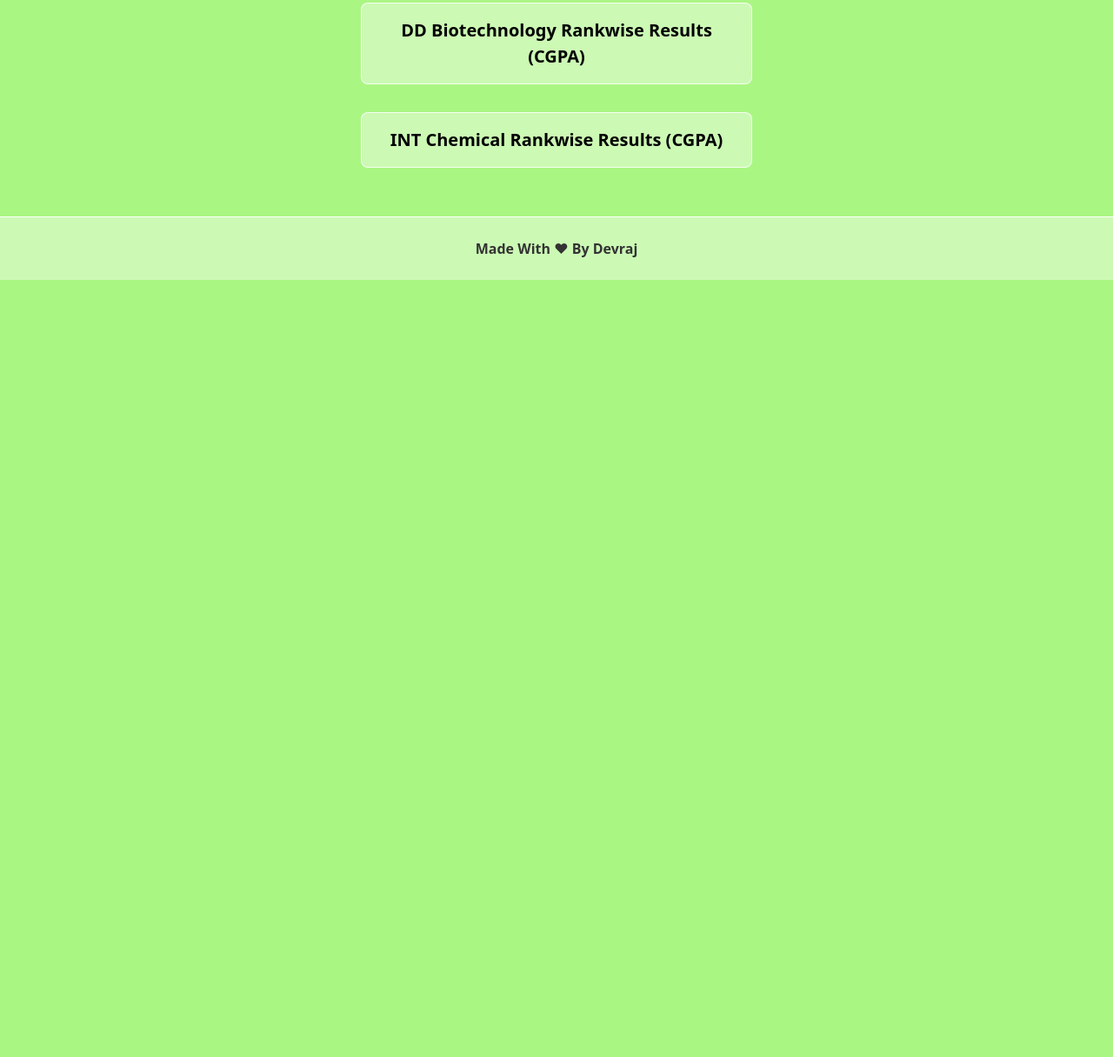
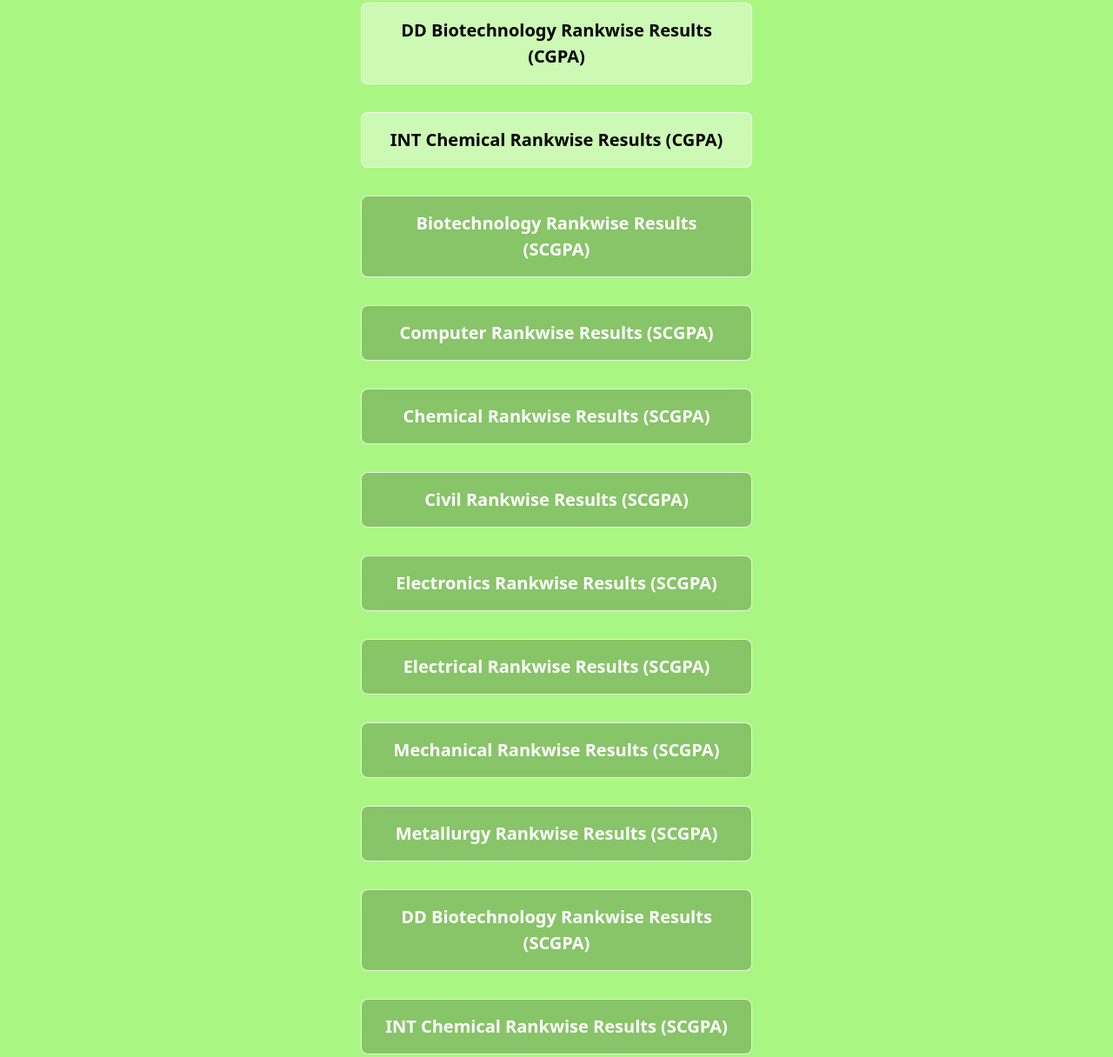
Before and after one commit to rishav-jha-mech/NITDGP-results-ranked-sem3, a plain HTML site: page Web/index.html in a window 1280 px wide. Shown: the part 1036-2252 px from the top of the page at 87% size. Before the commit the page ends 1358 px from the top, so only its background shows below. Drawn offline with nearby package versions, Linux system fonts and the light colour scheme; a web font is replaced by a local one.

Commit message:
Added links for SCGPA

```diff
--- a/Web/script.js
+++ b/Web/script.js
@@ -46,11 +46,56 @@ const LinkedListLOL = [
         "title": "INT Chemical Rankwise Results (CGPA)",
         "url": "https://github.com/rishav-jha-mech/NITDGP-results-ranked-sem3/blob/main/Ranked-INT-M.Sc.-CY-CGPA-Sem3.txt"
     },
+    {
+        "title": "Biotechnology Rankwise Results (SCGPA)",
+        "url": "https://github.com/rishav-jha-mech/NITDGP-results-ranked-sem3/blob/main/Ranked-BT-SGPA-Sem3.txt"
+    },
+    {
+        "title": "Computer Rankwise Results (SCGPA)",
+        "url": "https://github.com/rishav-jha-mech/NITDGP-results-ranked-sem3/blob/main/Ranked-CS-SGPA-Sem3.txt"
+    },
+    {
+        "title": "Chemical Rankwise Results (SCGPA)",
+        "url": "https://github.com/rishav-jha-mech/NITDGP-results-ranked-sem3/blob/main/Ranked-CH-SGPA-Sem3.txt"
+    },
+    {
+        "title": "Civil Rankwise Results (SCGPA)",
+        "url": "https://github.com/rishav-jha-mech/NITDGP-results-ranked-sem3/blob/main/Ranked-CE-SGPA-Sem3.txt"
+    },
+    {
+        "title": "Electronics Rankwise Results (SCGPA)",
+        "url": "https://github.com/rishav-jha-mech/NITDGP-results-ranked-sem3/blob/main/Ranked-EC-SGPA-Sem3.txt"
+    },
+    {
+        "title": "Electrical Rankwise Results (SCGPA)",
+        "url": "https://github.com/rishav-jha-mech/NITDGP-results-ranked-sem3/blob/main/Ranked-EE-SGPA-Sem3.txt"
+    },
+    {
+        "title": "Mechanical Rankwise Results (SCGPA)",
+        "url": "https://github.com/rishav-jha-mech/NITDGP-results-ranked-sem3/blob/main/Ranked-ME-SGPA-Sem3.txt"
+    },
+    {
+        "title": "Metallurgy Rankwise Results (SCGPA)",
+        "url": "https://github.com/rishav-jha-mech/NITDGP-results-ranked-sem3/blob/main/Ranked-MM-SGPA-Sem3.txt"
+    },
+    {
+        "title": "DD Biotechnology Rankwise Results (SCGPA)",
+        "url": "https://github.com/rishav-jha-mech/NITDGP-results-ranked-sem3/blob/main/Ranked-DD-BT-SGPA-Sem3.txt"
+    },
+    {
+        "title": "INT Chemical Rankwise Results (SCGPA)",
+        "url": "https://github.com/rishav-jha-mech/NITDGP-results-ranked-sem3/blob/main/Ranked-INT-M.Sc.-CY-SGPA-Sem3.txt"
+    },
 ]
 
 for (const key in LinkedListLOL) {
     var div = document.createElement('div');
     div.setAttribute('class','item');
+
+    if (LinkedListLOL[key]["title"].includes("SCGPA")) {
+        div.setAttribute('class','itemSCGPA');
+    }
+
     div.innerHTML=`
         <a href="${LinkedListLOL[key]["url"]}" target="_blank"  rel="noopener noreferrer">${LinkedListLOL[key]["title"]}</a>
     `
--- a/Web/styles.css
+++ b/Web/styles.css
@@ -1,22 +1,22 @@
-@import url('https://fonts.googleapis.com/css2?family=Bree+Serif&family=Trocchi&display=swap');
-html{
-    font-family: 'Bree Serif', serif;
-    font-family: 'Trocchi', serif;
+@import url("https://fonts.googleapis.com/css2?family=Bree+Serif&family=Trocchi&display=swap");
+html {
+  font-family: "Bree Serif", serif;
+  font-family: "Trocchi", serif;
 }
-body{
+body {
   animation-name: backgroundColorPalette;
   animation-duration: 10s;
   animation-iteration-count: infinite;
   animation-direction: alternate;
 }
-h1{
+h1 {
   line-height: 2;
   font-weight: 700;
   font-size: 3rem;
   background-color: rgba(255, 255, 255, 0.4);
   border-bottom: 1px solid white;
 }
-#main{
+#main {
   display: flex;
   justify-content: center;
   align-items: center;
@@ -25,13 +25,13 @@ h1{
   margin: 2.5rem 0;
   width: 100%;
 }
-#main .item a{
+#main .item a {
   font-size: 1.25rem;
   color: black;
   text-decoration: none;
   font-weight: 600;
 }
-#main .item{
+#main .item {
   width: 100%;
   max-width: 450px;
   margin: 1rem 0.75rem;
@@ -43,6 +43,27 @@ h1{
   align-items: center;
   text-transform: capitalize;
   background-color: rgba(255, 255, 255, 0.4);
+  backdrop-filter: blur(10px);
+  border: 1px solid rgba(255, 255, 255, 0.8);
+}
+#main .itemSCGPA a {
+  font-size: 1.25rem;
+  color: #fff;
+  text-decoration: none;
+  font-weight: 600;
+}
+#main .itemSCGPA {
+  width: 100%;
+  max-width: 450px;
+  margin: 1rem 0.75rem;
+  padding: 1rem 1.5rem;
+  border-radius: 8px;
+  text-align: center;
+  display: flex;
+  justify-content: center;
+  align-items: center;
+  text-transform: capitalize;
+  background-color: rgba(0, 0, 0, 0.2);
   backdrop-filter: blur(10px);
   border: 1px solid rgba(255, 255, 255, 0.8);
 }
@@ -63,24 +84,23 @@ h1{
     background: #ff9b85;
   }
 }
-  .footer{
+.footer {
   background-color: rgba(255, 255, 255, 0.4);
   padding: 1.5rem;
   text-align: center;
   border-top: 1px solid white;
-
 }
-  .footer a{
+.footer a {
   color: #333;
   text-transform: capitalize;
   font-weight: 600;
   text-decoration: none;
 }
-  @media(max-width:600px){
-      #main{
+@media (max-width: 600px) {
+  #main {
     padding: 1.5rem 1rem;
   }
-      h1{
+  h1 {
     font-size: 2.25rem;
     font-weight: 800;
     padding: 1rem;
```
Lines whose indentation alone changed are shown as unchanged.
